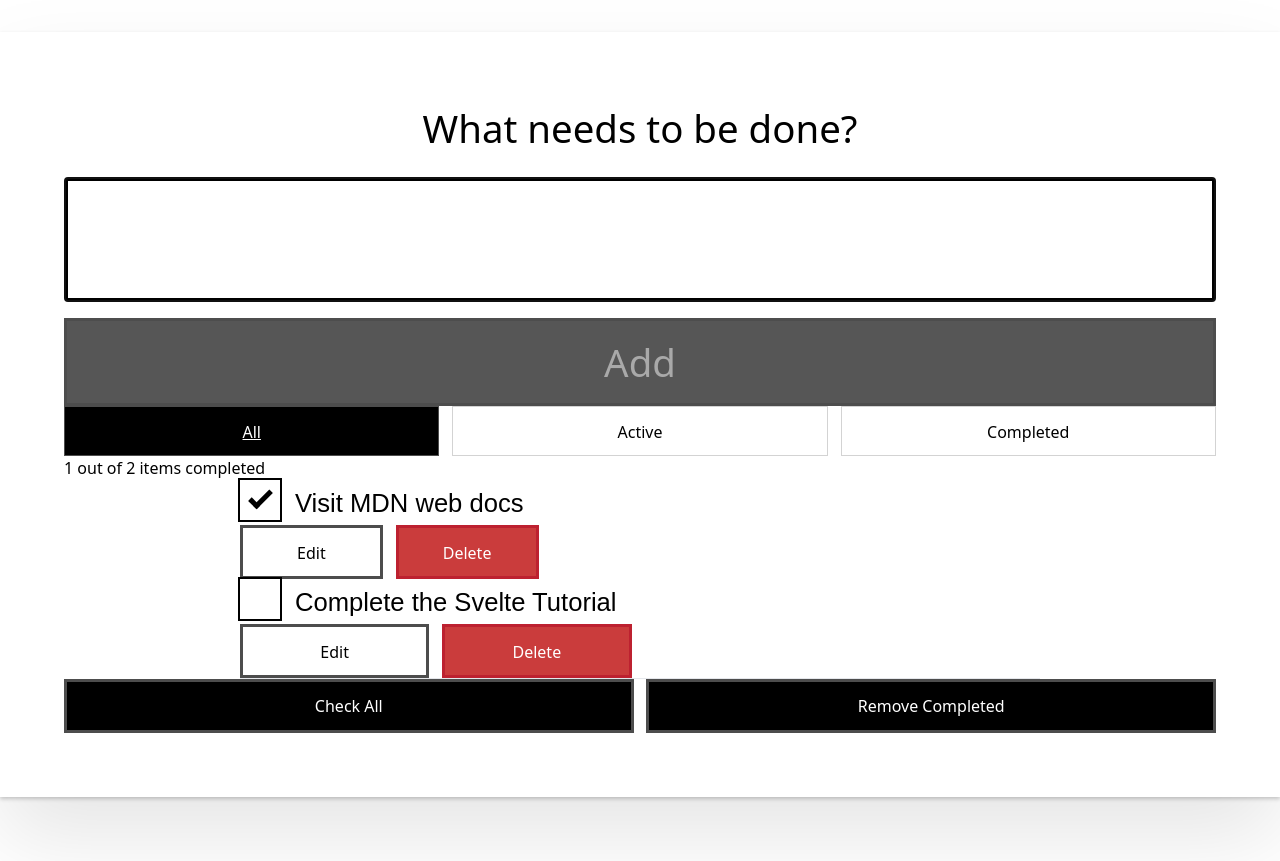
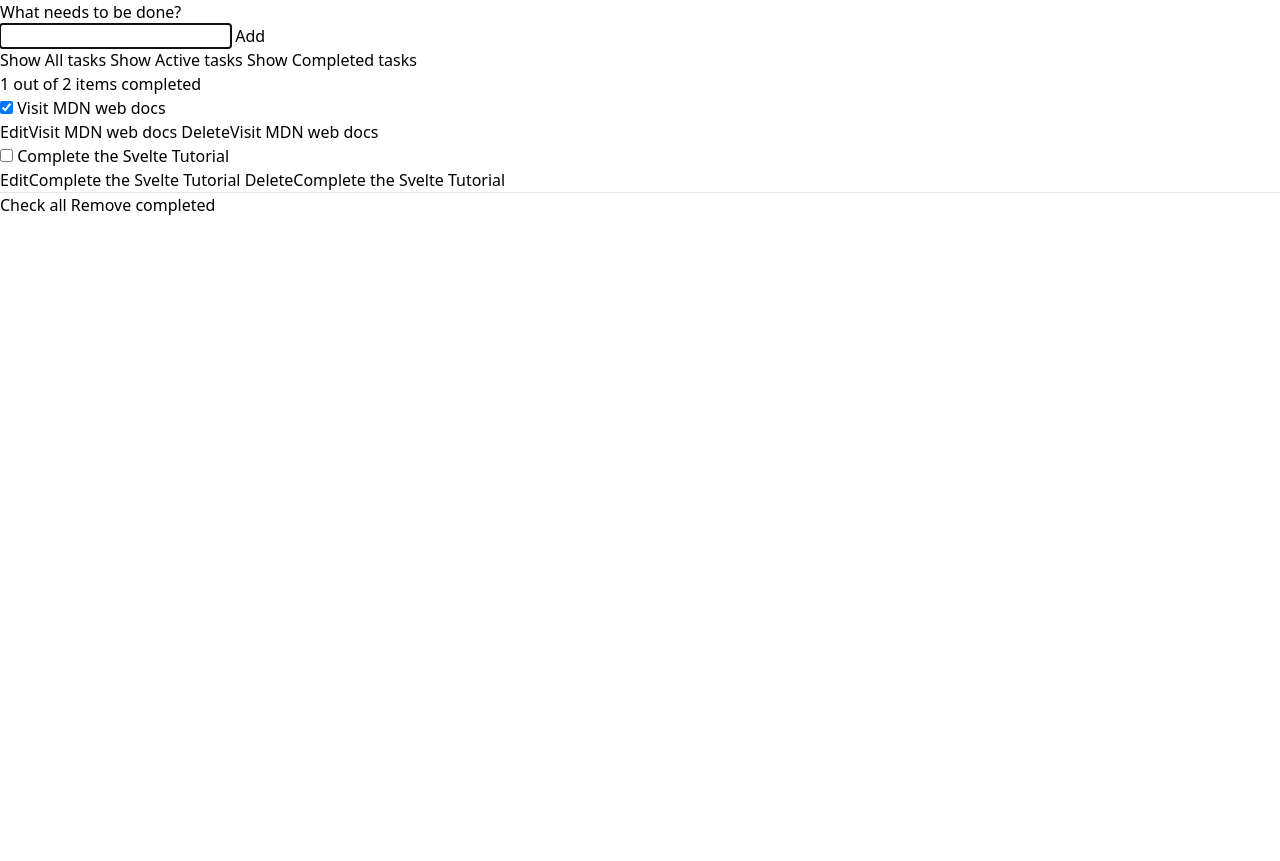
Before and after one commit to rsachdeva/todo-staticweb-sveltejs-tailwind-ts, a Svelte app: page / in a window 1280 px wide. After the commit the page ends 800 px from the top, so only its background shows below. Built offline with nearby package versions, Linux system fonts and the light colour scheme; the HTML template or start-up script is replaced by a standard one.

Commit message:
removed all styles to prepare for tailwind css

```diff
--- a/src/alert/Alert.svelte
+++ b/src/alert/Alert.svelte
@@ -32,37 +32,6 @@
     visible = false;
   };
 </script>
-
-<style>
-  div {
-    position: fixed;
-    cursor: pointer;
-    margin-right: 1.5rem;
-    margin-left: 1.5rem;
-    margin-top: 1rem;
-    right: 0;
-    display: flex;
-    align-items: center;
-    border-radius: 0.2rem;
-    background-color: #565656;
-    color: #fff;
-    font-size: 0.875rem;
-    font-weight: 700;
-    padding: 0.5rem 1.4rem;
-    font-size: 1.5rem;
-    z-index: 100;
-    opacity: 95%;
-  }
-  div p {
-    color: #fff;
-  }
-  div svg {
-    height: 1.6rem;
-    fill: currentColor;
-    width: 1.4rem;
-    margin-right: 0.5rem;
-  }
-</style>
 
 <!-- {#if alertContent}
   <div on:click={() => (alertContent = '')}>
--- a/src/list/Todos.svelte
+++ b/src/list/Todos.svelte
@@ -85,34 +85,6 @@
   };
 </script>
 
-<style>
-  .todoapp {
-    background: #fff;
-    margin: 2rem 0 4rem 0;
-    padding: 1rem;
-    position: relative;
-    box-shadow: 0 2px 4px 0 rgba(0, 0, 0, 0.2),
-      0 2.5rem 5rem 0 rgba(0, 0, 0, 0.1);
-  }
-  @media screen and (min-width: 550px) {
-    .todoapp {
-      padding: 4rem;
-    }
-  }
-  .todoapp > * {
-    max-width: 50rem;
-    margin-left: auto;
-    margin-right: auto;
-  }
-
-  /* Todo item styles */
-  .todo {
-    display: flex;
-    flex-direction: row;
-    flex-wrap: wrap;
-  }
-</style>
-
 <div class="todoapp stack-large">
   <!-- NewTodo -->
   <NewTodo {autoFocus} on:addTodo={(e) => addTodo(e.detail)} />
--- a/src/modify/NewTodo.svelte
+++ b/src/modify/NewTodo.svelte
@@ -30,56 +30,6 @@
   });
 </script>
 
-<style>
-  .btn {
-    padding: 0.8rem 1rem 0.7rem;
-    border: 0.2rem solid #4d4d4d;
-    cursor: pointer;
-    text-transform: capitalize;
-  }
-  .btn__primary {
-    color: #fff;
-    background-color: #000;
-  }
-  .btn__primary:disabled {
-    color: darkgrey;
-    background-color: #565656;
-  }
-  .label-wrapper {
-    margin: 0;
-    flex: 0 0 100%;
-    text-align: center;
-  }
-  .label__lg {
-    line-height: 1.01567;
-    font-weight: 300;
-    padding: 0.8rem;
-    margin-bottom: 1rem;
-    text-align: center;
-  }
-  .input__lg {
-    padding: 2rem;
-    border: 2px solid #000;
-  }
-  .input__lg:focus {
-    border-color: #4d4d4d;
-    box-shadow: inset 0 0 0 2px;
-  }
-  [class*="__lg"] {
-    display: inline-block;
-    width: 100%;
-    font-size: 1.9rem;
-  }
-  [class*="__lg"]:not(:last-child) {
-    margin-bottom: 1rem;
-  }
-  @media screen and (min-width: 620px) {
-    [class*="__lg"] {
-      font-size: 2.4rem;
-    }
-  }
-</style>
-
 <form
   on:submit|preventDefault={addTodo}
   on:keydown={(e) => e.key === 'Escape' && onCancel()}>
--- a/src/modify/Todo.svelte
+++ b/src/modify/Todo.svelte
@@ -50,107 +50,6 @@
   }
 </script>
 
-<style>
-  .btn {
-    padding: 0.8rem 1rem 0.7rem;
-    border: 0.2rem solid #4d4d4d;
-    cursor: pointer;
-    text-transform: capitalize;
-  }
-  .btn__danger {
-    color: #fff;
-    background-color: #ca3c3c;
-    border-color: #bd2130;
-  }
-  .btn-group {
-    display: flex;
-    justify-content: space-between;
-  }
-  .btn-group > * {
-    flex: 1 1 49%;
-  }
-  .btn-group > * + * {
-    margin-left: 0.8rem;
-  }
-  .visually-hidden {
-    position: absolute !important;
-    height: 1px;
-    width: 1px;
-    overflow: hidden;
-    clip: rect(1px 1px 1px 1px);
-    clip: rect(1px, 1px, 1px, 1px);
-    white-space: nowrap;
-  }
-  /* CHECKBOX STYLES */
-  .c-cb {
-    box-sizing: border-box;
-    font-family: Arial, sans-serif;
-    -webkit-font-smoothing: antialiased;
-    font-weight: 400;
-    font-size: 1.6rem;
-    line-height: 1.25;
-    display: block;
-    position: relative;
-    min-height: 44px;
-    padding-left: 40px;
-    clear: left;
-  }
-  .c-cb > label::before,
-  .c-cb > input[type="checkbox"] {
-    box-sizing: border-box;
-    top: -2px;
-    left: -2px;
-    width: 44px;
-    height: 44px;
-  }
-  .c-cb > input[type="checkbox"] {
-    -webkit-font-smoothing: antialiased;
-    cursor: pointer;
-    position: absolute;
-    z-index: 1;
-    margin: 0;
-    opacity: 0;
-  }
-  .c-cb > label {
-    font-size: inherit;
-    font-family: inherit;
-    line-height: inherit;
-    display: inline-block;
-    margin-bottom: 0;
-    padding: 8px 15px 5px;
-    cursor: pointer;
-    touch-action: manipulation;
-  }
-  .c-cb > label::before {
-    content: "";
-    position: absolute;
-    border: 2px solid currentColor;
-    background: transparent;
-  }
-  .c-cb > input[type="checkbox"]:focus + label::before {
-    border-width: 4px;
-    outline: 3px dashed #228bec;
-  }
-  .c-cb > label::after {
-    box-sizing: content-box;
-    content: "";
-    position: absolute;
-    top: 11px;
-    left: 9px;
-    width: 18px;
-    height: 7px;
-    transform: rotate(-45deg);
-    border: solid;
-    border-width: 0 0 5px 5px;
-    border-top-color: transparent;
-    opacity: 0;
-    background: transparent;
-  }
-  .c-cb > input[type="checkbox"]:checked + label::after {
-    opacity: 1;
-  }
-</style>
-
 <div class="stack-small">
   {#if editing}
     <!-- markup for editing todo: label, input text, Cancel and Save Button -->
--- a/src/modify/batch/Filter.svelte
+++ b/src/modify/batch/Filter.svelte
@@ -6,61 +6,6 @@
     filter = val;
   }
 </script>
-
-<style>
-  .btn {
-    padding: 0.8rem 1rem 0.7rem;
-    border: 0.2rem solid #4d4d4d;
-    cursor: pointer;
-    text-transform: capitalize;
-  }
-  .btn.toggle-btn {
-    border-width: 1px;
-    border-color: #d3d3d3;
-  }
-  .btn.toggle-btn[aria-pressed="true"] {
-    text-decoration: underline;
-    border-color: #4d4d4d;
-  }
-  .btn__primary {
-    color: #fff;
-    background-color: #000;
-  }
-  .btn__primary:disabled {
-    color: darkgrey;
-    background-color: #565656;
-  }
-  .btn-group {
-    display: flex;
-    justify-content: space-between;
-  }
-  .btn-group > * {
-    flex: 1 1 49%;
-  }
-  .btn-group > * + * {
-    margin-left: 0.8rem;
-  }
-  .visually-hidden {
-    position: absolute !important;
-    height: 1px;
-    width: 1px;
-    overflow: hidden;
-    clip: rect(1px 1px 1px 1px);
-    clip: rect(1px, 1px, 1px, 1px);
-    white-space: nowrap;
-  }
-  [class*="stack"] > * {
-    margin-top: 0;
-    margin-bottom: 0;
-  }
-  /* END GLOBAL STYLES */
-
-  .filters {
-    width: 100%;
-    margin: unset auto;
-  }
-  /* CHECKBOX STYLES */
-</style>
 
 <div class="filters btn-group stack-exception">
   <button
--- a/src/modify/batch/TglAndRem.svelte
+++ b/src/modify/batch/TglAndRem.svelte
@@ -26,33 +26,6 @@
   }
 </script>
 
-<style>
-  .btn {
-    padding: 0.8rem 1rem 0.7rem;
-    border: 0.2rem solid #4d4d4d;
-    cursor: pointer;
-    text-transform: capitalize;
-  }
-  .btn__primary {
-    color: #fff;
-    background-color: #000;
-  }
-  .btn__primary:disabled {
-    color: darkgrey;
-    background-color: #565656;
-  }
-  .btn-group {
-    display: flex;
-    justify-content: space-between;
-  }
-  .btn-group > * {
-    flex: 1 1 49%;
-  }
-  .btn-group > * + * {
-    margin-left: 0.8rem;
-  }
-</style>
-
 <div class="btn-group">
   <button
     type="button"
```
